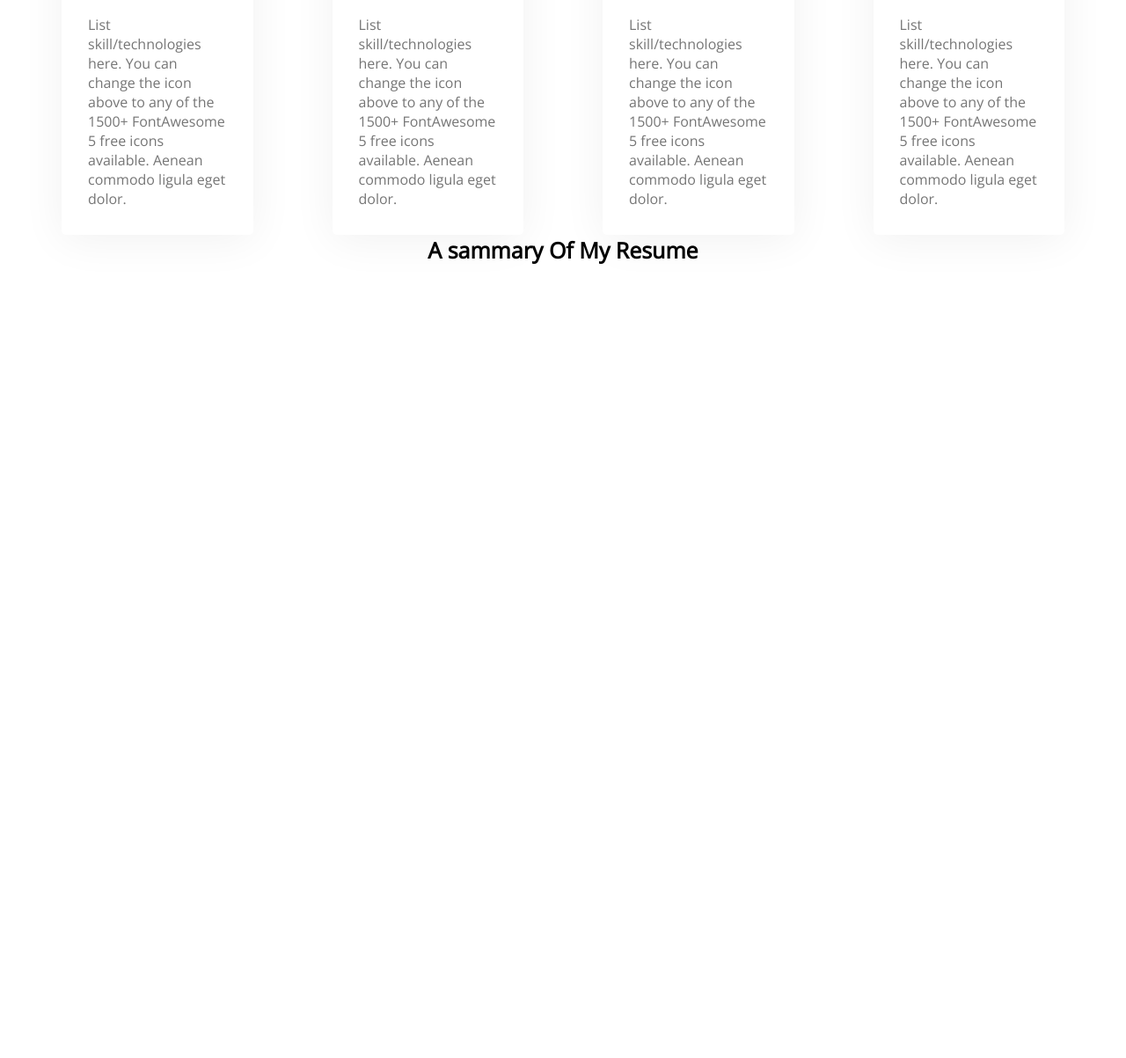
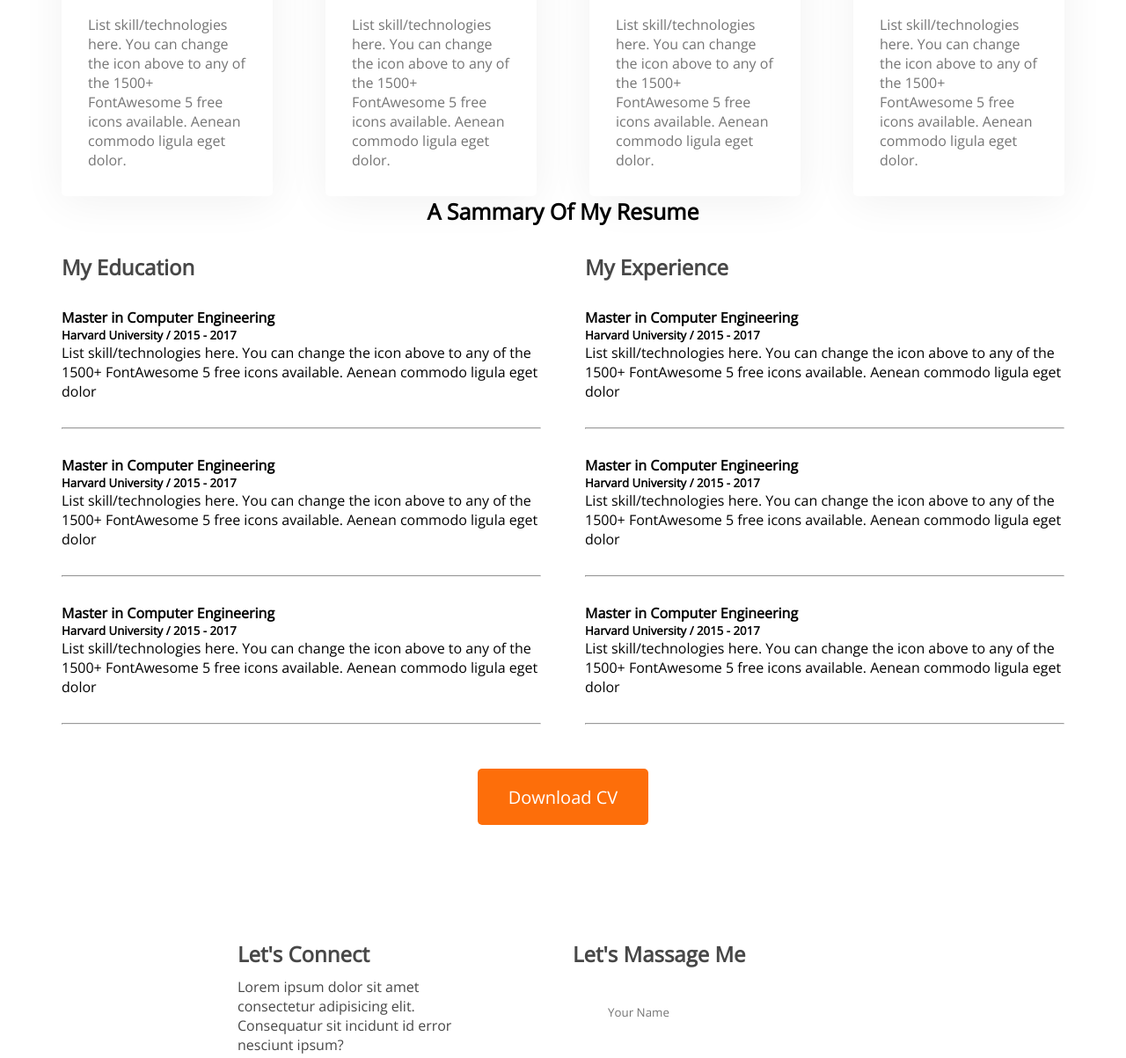
Before and after one commit to RafiZahed/developer-portfolio, a plain HTML site: page index.html in a window 1280 px wide. Shown: the part 1528-2731 px from the top of the page at 88% size. Before the commit the page ends 1859 px from the top, so only its background shows below. Drawn offline with nearby package versions, Linux system fonts and the light colour scheme.

Commit message:
added contact

```diff
--- a/index.html
+++ b/index.html
@@ -22,7 +22,7 @@
         <div class="banner">
         <div>
             <h3 class="banner-subtitle">Hi, I  am</h3>
-            <h1 class="banner-title">Mary hardy</h1>
+            <h1 class="banner-title">Rafi </h1>
             <p class="banner-description">Shot what able cold new see hold.Friendly as an betrayed formerly he. Morning because as to society behaved moments.</p>
             <button class="btn-primary">Download CV</button>
         </div>
@@ -87,12 +87,81 @@
     </section>
     <!-- Resume section -->
 
-    <section class="resume">
-    <h3 class="section-title">A sammary Of My Resume</h3>
-    </section>
+     <section class="resume">
+        <h3 class="section-title">A Sammary Of My Resume</h3>
+        <div class="resume-content">
+            <div>
+                <h3 class="resume-title">My Education</h3>
+                <div class="resume-item">
+                    <h4 class="title">Master in Computer Engineering</h4>
+                    <h5 class="sub-title">Harvard University / 2015 - 2017</h5>
+                    <p class="description">List skill/technologies here. You can change the icon above
+                        to any of the 1500+ FontAwesome 5 free icons available. Aenean commodo ligula eget dolor</p>
+                </div>
+                <hr>
+                <div class="resume-item">
+                    <h4 class="title">Master in Computer Engineering</h4>
+                    <h5 class="sub-title">Harvard University / 2015 - 2017</h5>
+                    <p class="description">List skill/technologies here. You can change the icon above
+                        to any of the 1500+ FontAwesome 5 free icons available. Aenean commodo ligula eget dolor</p>
+                </div>
+                <hr>
+                <div class="resume-item">
+                    <h4 class="title">Master in Computer Engineering</h4>
+                    <h5 class="sub-title">Harvard University / 2015 - 2017</h5>
+                    <p class="description">List skill/technologies here. You can change the icon above
+                        to any of the 1500+ FontAwesome 5 free icons available. Aenean commodo ligula eget dolor</p>
+                </div>
+                <hr>
+            </div>
+            <div>
+                <h3 class="resume-title">My Experience</h3>
+                <div class="resume-item">
+                    <h4 class="title">Master in Computer Engineering</h4>
+                    <h5 class="sub-title">Harvard University / 2015 - 2017</h5>
+                    <p class="description">List skill/technologies here. You can change the icon above
+                        to any of the 1500+ FontAwesome 5 free icons available. Aenean commodo ligula eget dolor</p>
+                </div>
+                <hr><div class="resume-item">
+                    <h4 class="title">Master in Computer Engineering</h4>
+                    <h5 class="sub-title">Harvard University / 2015 - 2017</h5>
+                    <p class="description">List skill/technologies here. You can change the icon above
+                        to any of the 1500+ FontAwesome 5 free icons available. Aenean commodo ligula eget dolor</p>
+                </div>
+                <hr><div class="resume-item">
+                    <h4 class="title">Master in Computer Engineering</h4>
+                    <h5 class="sub-title">Harvard University / 2015 - 2017</h5>
+                    <p class="description">List skill/technologies here. You can change the icon above
+                        to any of the 1500+ FontAwesome 5 free icons available. Aenean commodo ligula eget dolor</p>
+                </div>
+                <hr>
+            </div>
+        </div>
+            <div class="resume-btn">
+                <button class="btn-primary">Download CV</button>
+            </div>
+            <!-- Connect section -->
+     <section class="contact">
+     <div>
+        <h2 class="contact-title">Let's Connect</h2>
+        <p class="section-description">Lorem ipsum dolor sit amet consectetur adipisicing elit. Consequatur sit incidunt id error nesciunt ipsum?</p>
+        <a class="img-con" href=""> <img src="images/icons/facebook.png" alt=""></a>
+        <a href="img-con"> <img src="images/icons/insta.png" alt=""></a>
+        <a href="img-con"> <img src="images/icons/twitter.png" alt=""></a>
+
+     </div>
+     <div  >
+        <h2 class="contact-title">Let's Massage Me</h2>
+        <form action="">
+            <input type="text" name="" id="" placeholder="Your Name" >
+            <input type="email" name="" id="" placeholder="Your Email" >
+            <textarea name="" id="" cols="30" rows="10" placeholder="Massage" ></textarea>
+            <input  class="btn-primary" type="submit" value="submit">
+        </form>
+     </div>
 </main>
     <footer>
 
     </footer>
-</boody>
+</body>
 </html>
--- a/styles/portfolio.css
+++ b/styles/portfolio.css
@@ -47,7 +47,7 @@ nav ul{
 .banner{
     display: flex;
    align-items: center;
-    margin-left: 0px 200px;
+    margin: 0px 200px;
 
 
 }
@@ -108,7 +108,7 @@ margin-bottom: 30px;
 
 .skills-container{
     display: flex;
-    gap: 90px;
+    gap: 60px;
 }
 .skill{
 color: #FFFFFF;
@@ -126,3 +126,72 @@ padding: 30px;
 .skill-description{
 color: #757575;
 }
+/* resume content */
+.resume-content{
+    display: flex;
+    gap: 50px;
+}
+.resume-container{
+    display: flex;
+    gap: 25px;
+
+}
+.resume-title{
+    color: #474747;
+    font-weight: 700px;
+    font-size: 24px;
+    margin-bottom: 10px;
+}
+.resume-subtitle{
+
+    color: #757575;
+    font-weight: 600px;
+    font-size: 20px;
+    margin-bottom: 20px;
+}
+
+.resume-description{
+color: #757575;
+}
+.resume-item{
+    margin-top: 30px;
+    margin-bottom: 30px;
+
+}
+
+.resume-btn{
+margin-top: 50px;
+text-align: center;
+}
+/* Contact style */
+.section-description{
+    margin-top: 10px;
+    margin-bottom: 10px;
+
+}
+.contact{
+    display: flex;
+    gap: 100px;
+    padding:  130px 200px;
+    color:#474747;
+}
+.contact.section-title{
+    margin-top: 10px;
+    text-align: left;
+    padding: 10px;
+
+}
+.contact input ,textarea{
+    color: #FFFFFF;
+    margin-bottom: 24px;
+    border: 0;
+    width: 100%;
+    padding:  18px 40px;
+
+}
+input{
+    height: 64px;
+}
+.contact{
+    text-decoration: none;
+}
```
